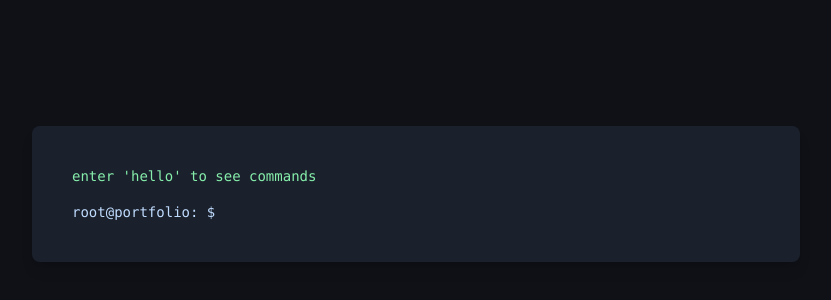
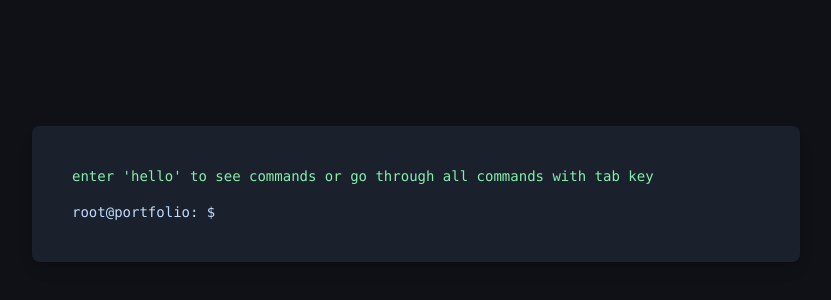
Before and after one commit to lenigovi/terminal-portfolio, a React (Create React App) app: page / in a window 1280 px wide. Shown: the part 206-506 px from the top of the page, without its empty margins (224-1055 px from the left). Built offline with nearby package versions, Linux system fonts and the light colour scheme.

Commit message:
greet line

```diff
--- a/src/terminal.jsx
+++ b/src/terminal.jsx
@@ -28,7 +28,7 @@ const Terminal = () => {
       output = "Available commands: about, projects, skills, clear, hello";
     } else if (command === "about") {
       output = {
-        text: "I'm a student at RWTH Aachen working at Bosch Connected Industry. I like robots, automation and bicycles.",
+        text: "I'm a student at RWTH Aachen working as Werkstudent in automation industry. I like robots and bicycles very much.",
         images: ["/me.jpeg"]
       };
       setPath(["about"]);
@@ -47,7 +47,7 @@ const Terminal = () => {
         image3: "/hmi.png",
         tag3: "bosch",
 
-        text4: "📌 Multi 6-Axis Coordination with Moveit2 in ROS2",
+        text4: "📌 ROS2 Kinematic Calibration of two 6-Axis Robots with Moveit2",
         image4: ["/ros2_2.png", "sim.mp4"],
         tag4: ["rwth", "ros2"]
       };
@@ -61,7 +61,7 @@ const Terminal = () => {
         image2: "/posecarl.mp4",
         text3: "📌 Robot Control at Bosch",
         image3: "/hmi.png",
-        text4: "📌 ROS2 Kinematic Calibration of two 6-Axis Robots with Each Other Using Moveit2",
+        text4: "📌 ROS2 Kinematic Calibration of two 6-Axis Robots with Moveit2",
         image4: ["/ros2_2.png", "sim.mp4"],
       };
       setPath(["projects"]);
@@ -126,7 +126,7 @@ const Terminal = () => {
  // Rendering of media and text
   return (
     <div className="p-4">
-      <div className="mb-4 text-green-300">enter 'hello' to see commands</div>
+      <div className="mb-4 text-green-300">enter 'hello' to see commands or go through all commands with tab key</div>
       {history.map((item, i) => (
         <div key={i}>
           <div>root@portfolio: $ {item.cmd}</div>
```
Also changed, not shown: public/me.jpeg.
